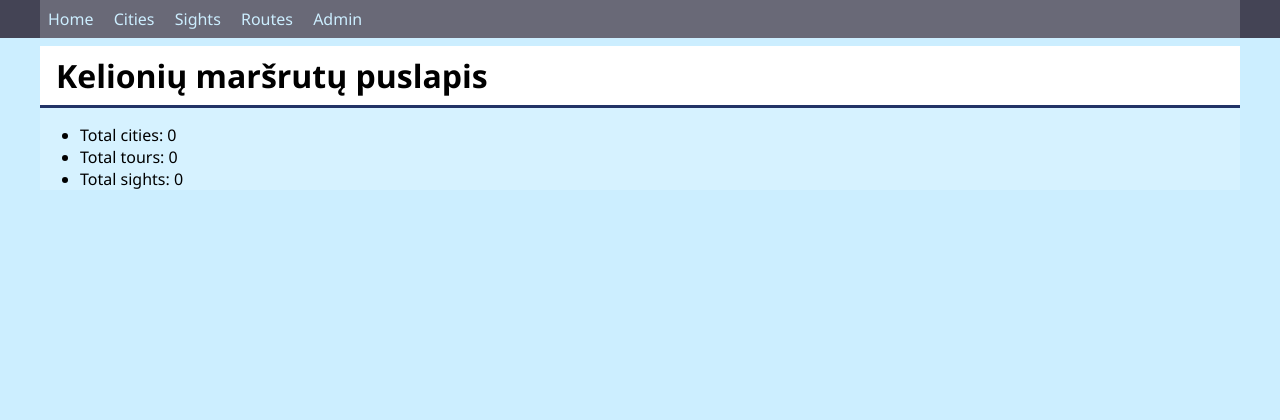
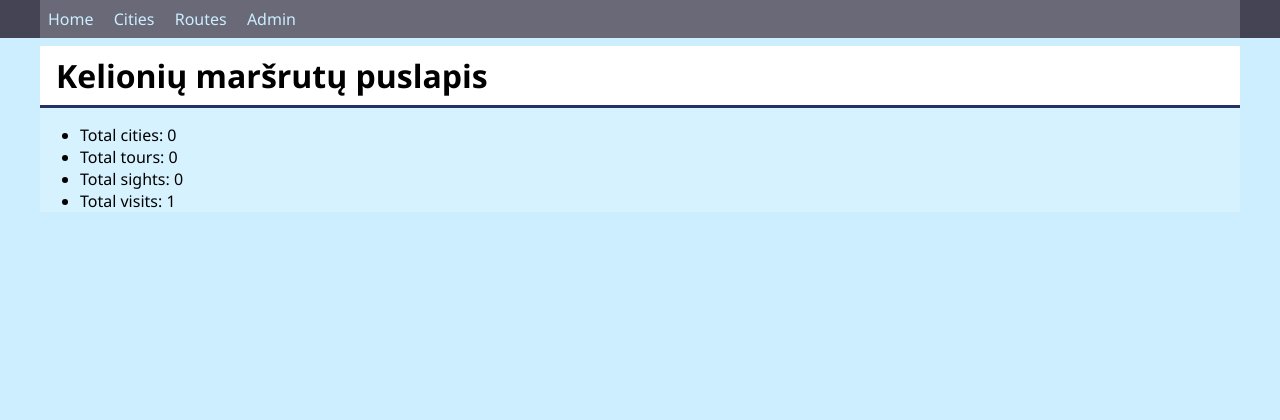
Before and after one commit to Shpokas2022/tour_routes, a Django app: page / in a window 1280 px wide. Shown: the top 420 px of the page. Run offline with Django 4.2, Linux system fonts and the light colour scheme; data that the repository does not hold is empty.

Commit message:
susikūriau sesijas

```diff
--- a/tour_routes/tour/templates/tour/base.html
+++ b/tour_routes/tour/templates/tour/base.html
@@ -14,7 +14,7 @@
             {% block nav %}
                 <a href="{% url 'index' %}">Home</a>
                 <a href="{% url 'cities' %}">Cities</a>
-                <a href="{% url 'sights' %}">Sights</a>
+                {% comment %} <a href="{% url 'sights' %}">Sights</a> {% endcomment %}
                 <a href="{% url 'routes' %}">Routes</a>
                 <a href="{% url 'admin:index' %}">Admin</a>
             {% endblock nav %}
--- a/tour_routes/tour/templates/tour/index.html
+++ b/tour_routes/tour/templates/tour/index.html
@@ -1,23 +1,13 @@
 {% extends 'tour/base.html' %}
 
-{% comment %} {% block content %}
-<h1>{{title}}</h1>
-<ul>
-    {% for s in sights %}
-    <li>
-        <h2>{{s.name}}</h2>
-        <p>{{s.facts}}</p>
-        <hr>
-    </li>
-    {% endfor %}
-</ul>
-{% endblock content %} {% endcomment %}
+
 {% block content %}
 <h1>Kelionių maršrutų puslapis</h1>
 <ul>
     <li>Total cities: {{ city_count }}</li>
     <li>Total tours: {{ route_count }}</li>
     <li>Total sights: {{ sight_count}}</li>
+    <li>Total visits: {{ visits_count}}</li>
 </ul>
 
 {% endblock content %}
--- a/tour_routes/tour/views.py
+++ b/tour_routes/tour/views.py
@@ -8,11 +8,15 @@ def index(request):
     city_count = City.objects.count()
     route_count = Route.objects.count()
     sight_count = Sight.objects.count()
+    visits_count = request.session.get('visits_count', 1)
+    request.session['visits_count'] = visits_count + 1
+
 
     context = {
         'city_count': city_count,
         'route_count': route_count,
         'sight_count': sight_count,
+        'visits_count': visits_count,
     }
 
     return render(request, 'tour/index.html', context)
```
